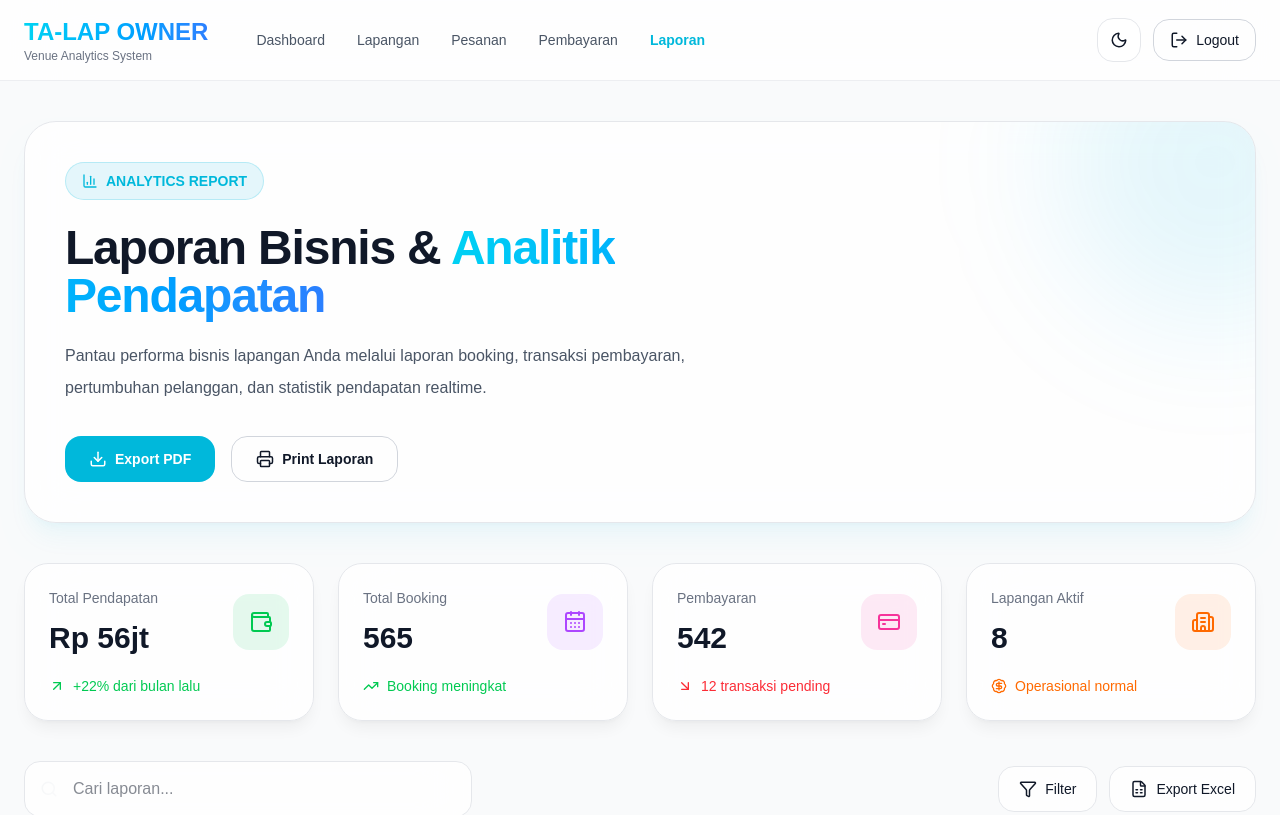
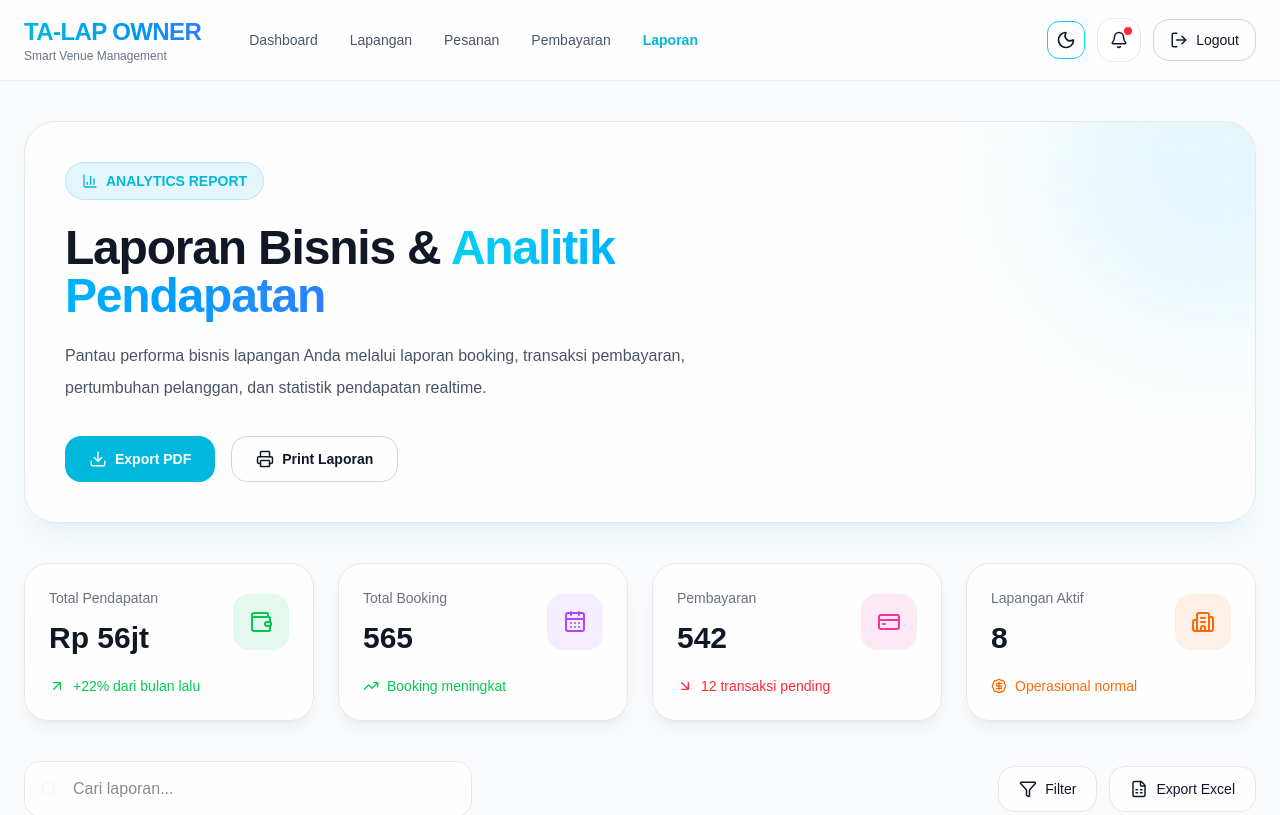
Before and after one commit to NilaAyu1611/TA-Lap, a Next.js app in the folder ta-lap-fe/: page /owner/laporan in a window 1280 px wide. Shown: the top 815 px of the page. Built offline with nearby package versions, Linux system fonts and the light colour scheme.

Commit message:
update laporan owner

```diff
--- a/ta-lap-fe/src/app/owner/laporan/page.tsx
+++ b/ta-lap-fe/src/app/owner/laporan/page.tsx
@@ -26,6 +26,7 @@ import {
 } from "lucide-react";
 
 import { useEffect, useState } from "react";
+import OwnerNavbar from "@/components/OwnerNavbar";
 
 export default function OwnerLaporanPage() {
   const [mobileMenu, setMobileMenu] = useState(false);
@@ -127,260 +128,11 @@ export default function OwnerLaporanPage() {
       />
 
       {/* NAVBAR */}
-      <header
-        className="
-          sticky
-          top-0
-          z-50
-
-          border-b
-          border-gray-200/70
-          dark:border-white/10
-
-          bg-white/80
-          dark:bg-[#081120]/80
-
-          backdrop-blur-2xl
-        "
-      >
-        <div
-          className="
-            mx-auto
-            flex
-            h-20
-            max-w-7xl
-            items-center
-            justify-between
-
-            px-6
-          "
-        >
-          {/* LEFT */}
-          <div className="flex items-center gap-12">
-            {/* LOGO */}
-            <div>
-              <h1
-                className="
-                  bg-gradient-to-r
-                  from-cyan-400
-                  to-blue-500
-
-                  bg-clip-text
-                  text-2xl
-                  font-black
-                  text-transparent
-                "
-              >
-                TA-LAP OWNER
-              </h1>
-
-              <p
-                className="
-                  text-xs
-                  text-gray-500
-                  dark:text-gray-400
-                "
-              >
-                Venue Analytics System
-              </p>
-            </div>
-
-            {/* MENU */}
-            <nav className="hidden lg:flex items-center gap-8">
-              <Link
-                href="/owner/dashboard"
-                className="
-                  text-sm
-                  font-medium
-                  text-gray-600
-                  transition
-                  hover:text-cyan-500
-
-                  dark:text-gray-300
-                "
-              >
-                Dashboard
-              </Link>
-
-              <Link
-                href="/owner/lapangan"
-                className="
-                  text-sm
-                  font-medium
-                  text-gray-600
-                  transition
-                  hover:text-cyan-500
-
-                  dark:text-gray-300
-                "
-              >
-                Lapangan
-              </Link>
-
-              <Link
-                href="/owner/pesanan"
-                className="
-                  text-sm
-                  font-medium
-                  text-gray-600
-                  transition
-                  hover:text-cyan-500
-
-                  dark:text-gray-300
-                "
-              >
-                Pesanan
-              </Link>
-
-              <Link
-                href="/owner/pembayaran"
-                className="
-                  text-sm
-                  font-medium
-                  text-gray-600
-                  transition
-                  hover:text-cyan-500
-
-                  dark:text-gray-300
-                "
-              >
-                Pembayaran
-              </Link>
-
-              <Link
-                href="/owner/laporan"
-                className="
-                  text-sm
-                  font-semibold
-                  text-cyan-500
-                "
-              >
-                Laporan
-              </Link>
-            </nav>
-          </div>
-
-          {/* RIGHT */}
-          <div className="flex items-center gap-3">
-            {/* THEME */}
-            <button
-              onClick={toggleTheme}
-              className="
-                flex
-                h-11
-                w-11
-                items-center
-                justify-center
-
-                rounded-2xl
-
-                border
-                border-gray-200
-                bg-white
-
-                transition-all
-                duration-300
-
-                hover:border-cyan-500
-                hover:scale-105
-
-                dark:border-white/10
-                dark:bg-white/5
-              "
-            >
-              {darkMode ? (
-                <Sun size={18} className="text-yellow-400" />
-              ) : (
-                <Moon size={18} />
-              )}
-            </button>
-
-            {/* LOGOUT */}
-            <button
-              className="
-                hidden
-                md:flex
-
-                items-center
-                gap-2
-
-                rounded-2xl
-                border
-
-                border-gray-300
-                dark:border-white/10
-
-                px-4
-                py-2.5
-
-                text-sm
-                font-medium
-
-                transition-all
-
-                hover:border-red-500
-                hover:text-red-500
-              "
-            >
-              <LogOut size={18} />
-              Logout
-            </button>
-
-            {/* MOBILE */}
-            <button
-              onClick={() => setMobileMenu(!mobileMenu)}
-              className="
-                flex
-                lg:hidden
-
-                h-11
-                w-11
-
-                items-center
-                justify-center
-
-                rounded-2xl
-
-                border
-                border-gray-200
-                dark:border-white/10
-              "
-            >
-              {mobileMenu ? <X size={20} /> : <Menu size={20} />}
-            </button>
-          </div>
-        </div>
-
-        {/* MOBILE MENU */}
-        {mobileMenu && (
-          <div
-            className="
-              border-t
-              border-gray-200
-              dark:border-white/10
-
-              bg-white
-              dark:bg-[#0b1120]
-
-              px-6
-              py-5
-
-              lg:hidden
-            "
-          >
-            <div className="flex flex-col gap-5">
-              <Link href="/owner/dashboard">Dashboard</Link>
-              <Link href="/owner/lapangan">Lapangan</Link>
-              <Link href="/owner/pesanan">Pesanan</Link>
-              <Link href="/owner/pembayaran">Pembayaran</Link>
-              <Link href="/owner/laporan">Laporan</Link>
-            </div>
-          </div>
-        )}
-      </header>
+      <OwnerNavbar active="laporan" />
 
       {/* CONTENT */}
-      <section className="mx-auto max-w-7xl px-6 py-10">
+      <section
+      className="mx-auto max-w-7xl px-6 py-10">
         {/* HERO */}
         <div
           className="
```
